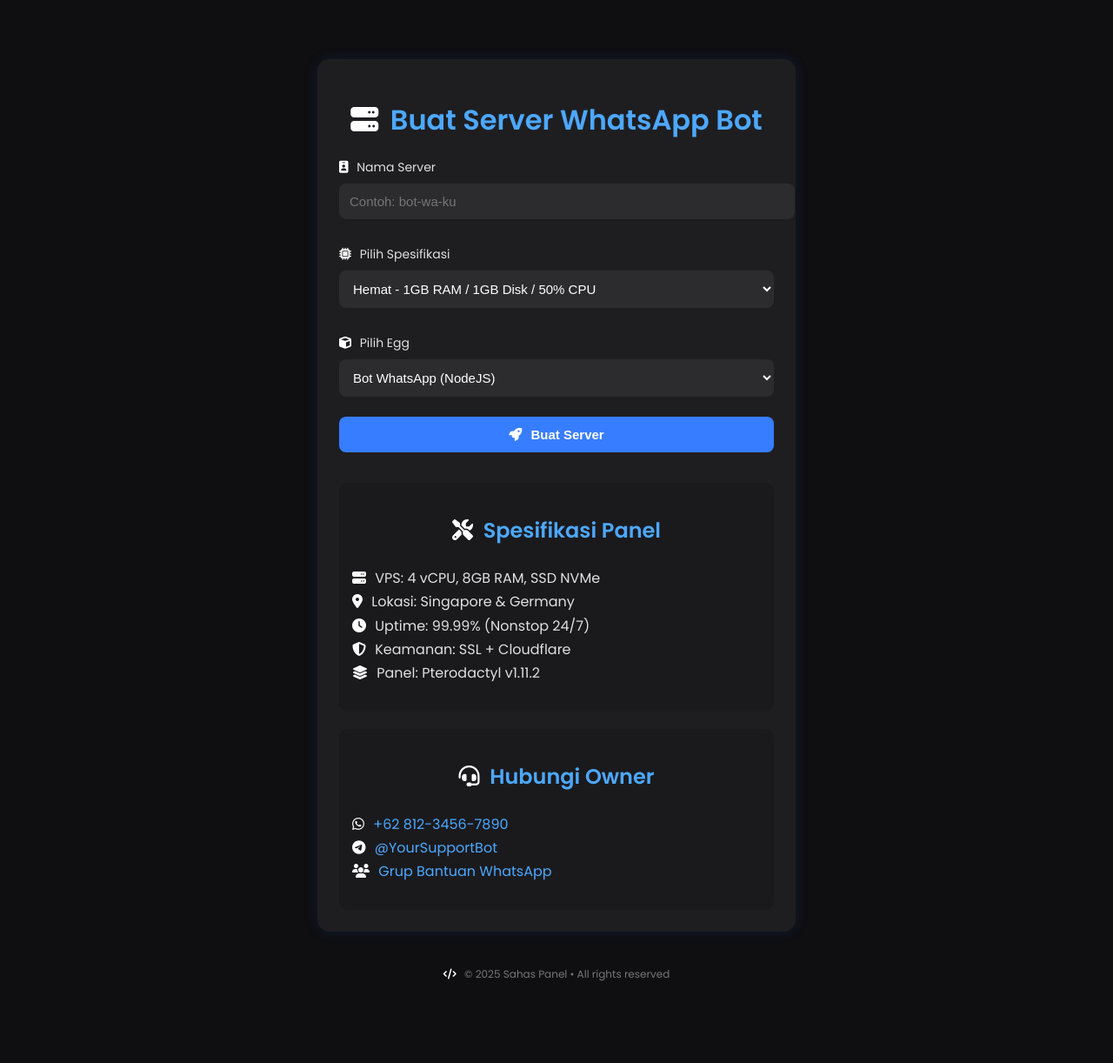
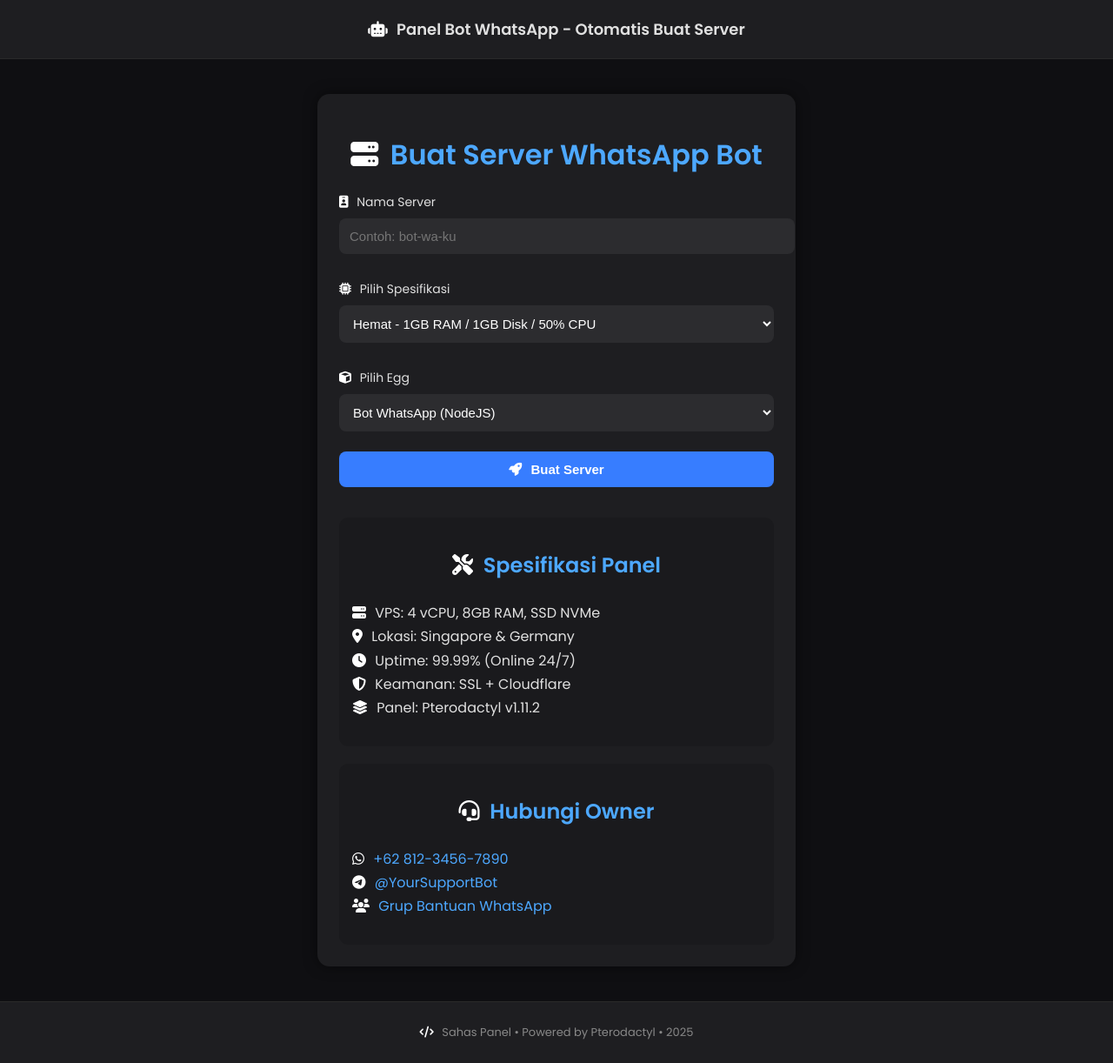
Before and after one commit to Rizkysamp/c-panel, a plain HTML site: page index.html in a window 1280 px wide. Shown: the whole page at 87% size. Before the commit the page ends 1157 px from the top, so only its background shows below. Drawn offline with Linux system fonts and the light colour scheme.

Commit message:
Update index.html

```diff
--- a/index.html
+++ b/index.html
@@ -11,26 +11,40 @@
       font-family: 'Poppins', sans-serif;
       background-color: #0f0f12;
       color: #e0e0e0;
+      padding: 0;
+      margin: 0;
+    }
+
+    .top-banner {
+      background: #1e1e21;
       padding: 20px;
+      text-align: center;
+      font-size: 18px;
+      font-weight: bold;
+      border-bottom: 1px solid #2a2a2a;
     }
+
     .panel {
       background-color: #1e1e21;
       border-radius: 14px;
       padding: 25px;
       max-width: 500px;
       margin: 40px auto;
-      box-shadow: 0 0 15px rgba(0, 100, 200, 0.15);
+      box-shadow: 0 0 15px rgba(0, 0, 0, 0.5); /* Shadow hitam */
     }
+
     h1, h2 {
       text-align: center;
       color: #4da8ff;
       margin-bottom: 20px;
     }
+
     label {
       display: block;
       margin-top: 15px;
       font-size: 14px;
     }
+
     input, select, button {
       width: 100%;
       padding: 12px;
@@ -42,14 +56,17 @@
       color: #fff;
       font-size: 15px;
     }
+
     button {
       background-color: #377dff;
       font-weight: bold;
       cursor: pointer;
     }
+
     button:hover {
       background-color: #2f6fe4;
     }
+
     #result {
       background: #111;
       color: #e0e0e0;
@@ -59,16 +76,12 @@
       display: none;
       font-size: 14px;
     }
-    .footer {
-      text-align: center;
-      font-size: 12px;
-      margin-top: 40px;
-      color: #777;
-    }
+
     i {
       margin-right: 6px;
       color: #ffffff;
     }
+
     .info-box {
       background: #1a1a1d;
       border-radius: 10px;
@@ -76,13 +89,27 @@
       margin-top: 20px;
       line-height: 1.7;
     }
+
     a {
       color: #4da8ff;
       text-decoration: none;
     }
+
+    .bottom-info {
+      text-align: center;
+      padding: 25px 10px;
+      background: #1e1e21;
+      border-top: 1px solid #2a2a2a;
+      color: #888;
+      font-size: 13px;
+    }
   </style>
 </head>
 <body>
+
+<div class="top-banner">
+  <i class="fas fa-robot"></i> Panel Bot WhatsApp - Otomatis Buat Server
+</div>
 
 <div class="panel">
   <h1><i class="fas fa-server"></i> Buat Server WhatsApp Bot</h1>
@@ -106,13 +133,12 @@
 
   <div id="result"></div>
 
-  <!-- Info Tambahan -->
   <div class="info-box">
     <h2><i class="fas fa-tools"></i> Spesifikasi Panel</h2>
     <p>
       <i class="fas fa-server"></i> VPS: 4 vCPU, 8GB RAM, SSD NVMe<br>
       <i class="fas fa-map-marker-alt"></i> Lokasi: Singapore & Germany<br>
-      <i class="fas fa-clock"></i> Uptime: 99.99% (Nonstop 24/7)<br>
+      <i class="fas fa-clock"></i> Uptime: 99.99% (Online 24/7)<br>
       <i class="fas fa-shield-alt"></i> Keamanan: SSL + Cloudflare<br>
       <i class="fas fa-layer-group"></i> Panel: Pterodactyl v1.11.2
     </p>
@@ -128,8 +154,8 @@
   </div>
 </div>
 
-<div class="footer">
-  <i class="fas fa-code"></i> © 2025 Sahas Panel • All rights reserved
+<div class="bottom-info">
+  <i class="fas fa-code"></i> Sahas Panel • Powered by Pterodactyl • 2025
 </div>
 
 <script>
@@ -166,19 +192,16 @@
 
       result.innerHTML = `
         <p><i class="fas fa-check-circle"></i> <strong>Server berhasil dibuat!</strong></p><br>
+        <p><i class="fas fa-user-circle"></i> Email: <b>${json.user.email}</b><br>
+        Username: <b>${json.user.username}</b><br>
+        Password: <b>${json.user.password}</b></p><br>
 
-        <p><i class="fas fa-user-circle"></i> <strong>Akun Panel:</strong><br>
-        • Email: <b>${json.user.email}</b><br>
-        • Username: <b>${json.user.username}</b><br>
-        • Password: <b>${json.user.password}</b></p><br>
+        <p><i class="fas fa-server"></i> Server: <b>${json.server.name}</b><br>
+        RAM: ${json.server.specs.ram} MB<br>
+        Disk: ${json.server.specs.disk} MB<br>
+        CPU: ${json.server.specs.cpu}%</p><br>
 
-        <p><i class="fas fa-desktop"></i> <strong>Server:</strong> <b>${json.server.name}</b><br>
-        <i class="fas fa-memory"></i> RAM: ${json.server.specs.ram} MB<br>
-        <i class="fas fa-hdd"></i> Disk: ${json.server.specs.disk} MB<br>
-        <i class="fas fa-microchip"></i> CPU: ${json.server.specs.cpu}%</p><br>
-
-        <p><i class="fas fa-globe"></i> <strong>Login Panel:</strong><br>
-        <a href="${json.server.panel}" target="_blank" style="color:#4da8ff">${json.server.panel}</a></p>
+        <p><i class="fas fa-globe"></i> <a href="${json.server.panel}" target="_blank">${json.server.panel}</a></p>
       `;
     } catch (err) {
       result.innerHTML = `<i class="fas fa-exclamation-triangle"></i> Terjadi kesalahan:<br>${err.message}`;
```
